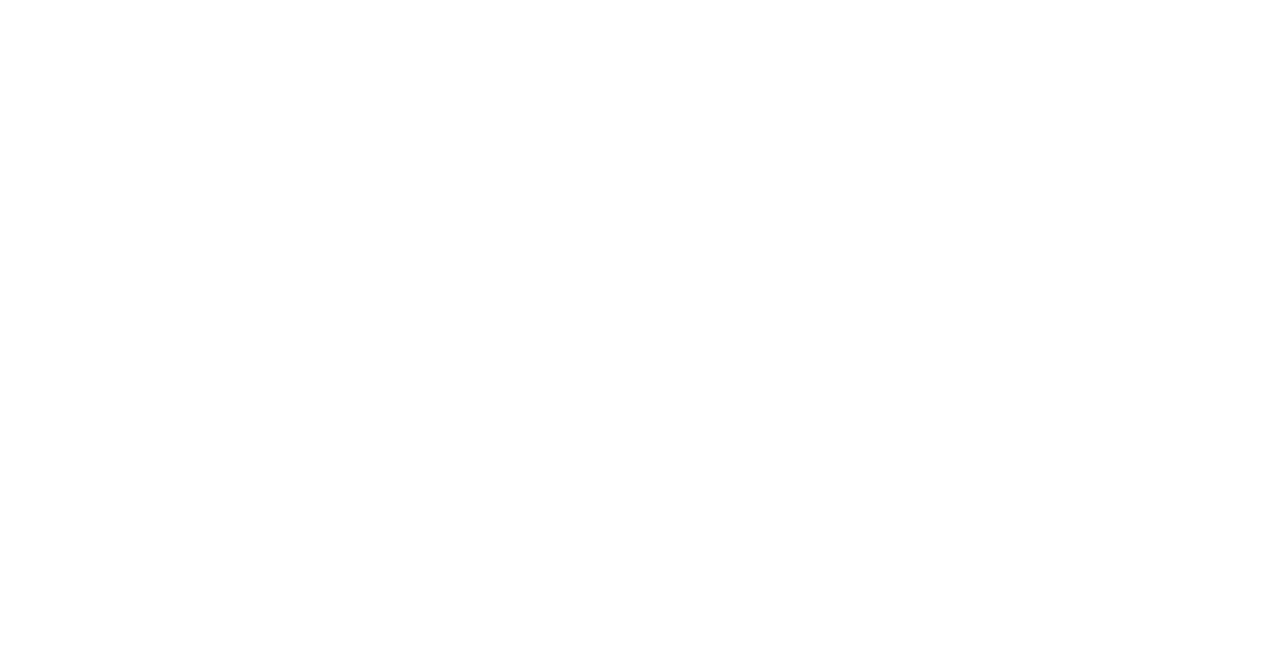
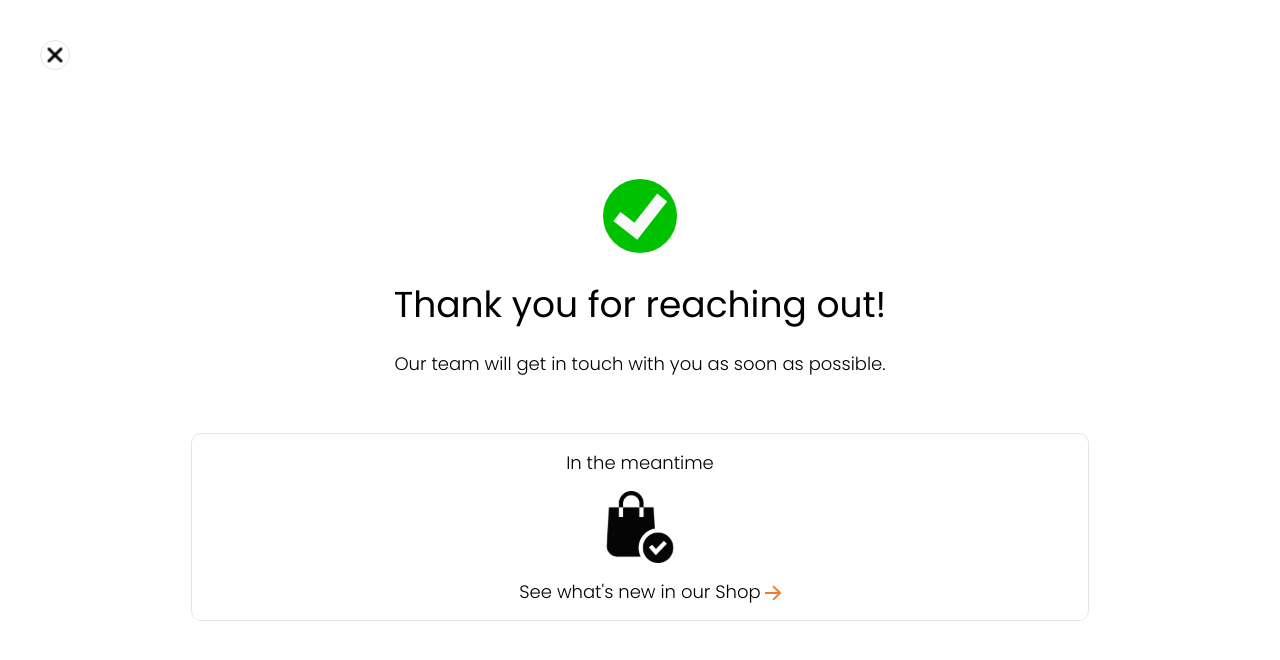
Before and after one commit to KiruiLangat/HouseDesigns-Ke, a React (Create React App) app: page /contact-us/submission in a window 1280 px wide. Before the commit this address had no page. Shown: the top 660 px of the page. Built offline with nearby package versions, Linux system fonts and the light colour scheme.

Commit message:
submision prompt

```diff
--- a/src/App.js
+++ b/src/App.js
@@ -8,6 +8,7 @@
 import Shop from './Shop'
 import Projects from './Projects'
 import ProjectDescription from './projectDescription';
+import Submission from './Submission';
 
 export default function App() {
   const {pathname} = useLocation();
@@ -25,6 +26,7 @@
       <Route path='/shop' element={<Shop/>} />
       <Route path ='/architecture/projects' element={<Projects/>} />
       <Route path='/projects/project-description' element={<ProjectDescription/>} />
+      <Route path='/contact-us/submission' element={<Submission/>} />
 
     </Routes>
 
--- /dev/null
+++ b/src/Submission.css
@@ -0,0 +1,77 @@
+.submission-prompt{
+    width: 100%;
+    height: 100vh;
+    margin: 0;
+    padding: 0;
+    display: flex;
+    justify-content: center;
+    align-items: center;
+    flex-direction: column;
+}
+.cancel-icon{
+    position: absolute;
+    top: 0;
+    left: 0;
+    margin: 20px;
+    padding: 20px;
+    cursor: pointer;
+}
+.message{
+    display: flex;
+    flex-direction: column;
+    align-items: center;
+    justify-content: center;
+    margin: 0 0 3%;
+
+}
+.message img{
+    width: 15%;
+    height: autp;
+}
+.message h1{
+    font-size: 36px;
+    font-weight: 400;
+    text-align: center;
+    margin-bottom: 0;
+
+}
+.message p{
+    font-size: 18px;
+    font-weight: 300;
+    text-align: center;;
+}
+.shop-prompt{
+    border: 1px solid rgba(0, 0, 0, 0.1);
+    border-radius: 10px;
+    width: 70%;
+    height: max-content;
+    display: flex;
+    flex-direction: column;
+    align-items: center;
+    justify-content: center;
+    position: relative;
+    transition: all 0.3s ease-in-out;
+}
+.shop-prompt:hover{
+    box-shadow: 0 0 10px rgba(0, 0, 0, 0.1);
+    transform: scale(1.02);
+}
+.shop-prompt h2{
+    font-size: 18px;
+    font-weight: 300;
+}
+.shoppingbag-icon{
+    width: 8%;
+    height: auto;
+}
+.arrow-icon{
+    position: absolute;
+    top:81%;
+    left: 64%;
+    cursor: pointer;
+
+}
+.shop-prompt a{
+    text-decoration: none;
+    color: black;
+}
--- /dev/null
+++ b/src/Submission.js
@@ -0,0 +1,34 @@
+import React from 'react'
+import { Link } from 'react-router-dom'
+import Cancel from './images/cancel.svg'
+import Shoppingbag from './images/shopBag.svg'
+import Arrow from './images/Arrow.svg'
+import Check from './images/tick.svg'
+
+
+import './Submission.css'
+import '@fontsource/poppins'
+
+const style = {
+    fontFamily: 'Poppins'
+}
+
+export default function Submission() {
+  return (
+    <div style={style} className='submission-prompt'>
+        <img src={Cancel} alt='cancel-icon' className='cancel-icon' />
+        <div className='message'>
+            <img src={Check} alt='check-icon' />
+            <h1>Thank you for reaching out!</h1>
+            <p>Our team will get in touch with you as soon as possible.</p>
+        </div>
+        <div className='shop-prompt'>
+            <h2>In the meantime</h2>
+            <img src={Shoppingbag} alt='shoppingbag-icon' className='shoppingbag-icon'/>
+            <Link to ='/shop'><h2>See what's new in our Shop</h2>
+            <img src={Arrow} alt='arrow-icon' className='arrow-icon'/></Link>
+        </div>
+
+    </div>
+  )
+}
```
Also changed, not shown: src/images/cancel.svg (added), src/images/tick.svg (added).
